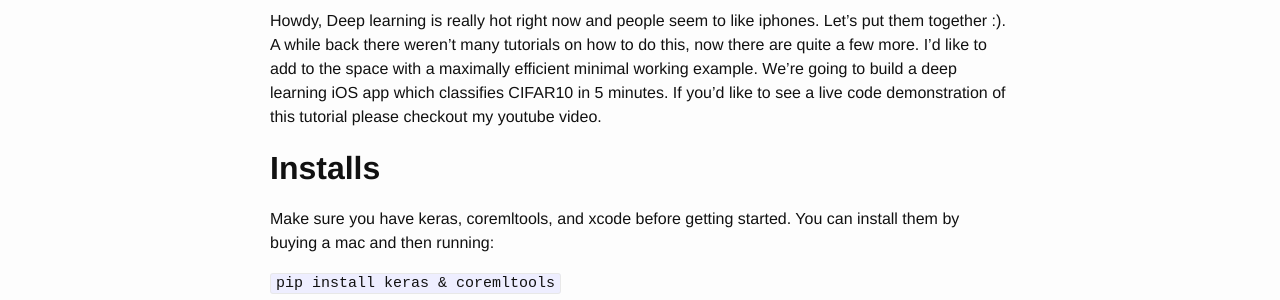
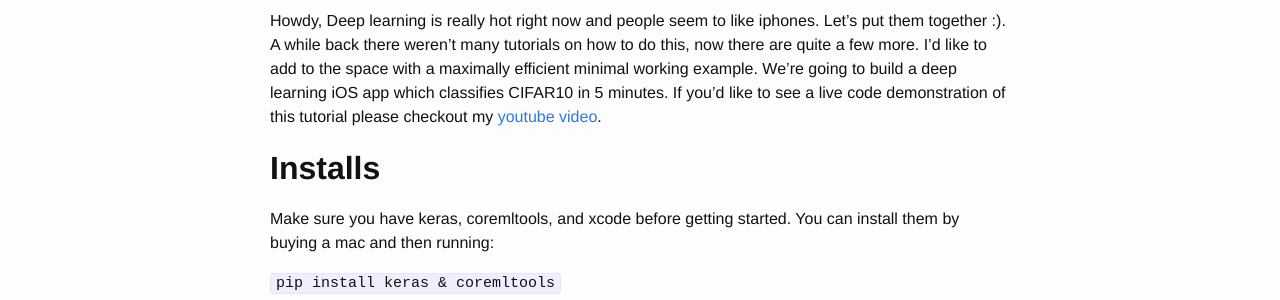
Before and after one commit to nbertagnolli/nbertagnolli.github.io, a Jekyll site: the page built from _posts/2018-01-28-5-minute-deep-learning-ios-app.md, in a window 1280 px wide and 900 px high. Shown: the part 296-596 px from the top of the window. Built offline with Jekyll 4.4.1, drawn with Linux system fonts in a browser that asks for light colours; part of the change alters nothing that is shown; some of the changed text lies outside the part shown.

```diff
--- a/_posts/2018-01-28-5-minute-deep-learning-ios-app.md
+++ b/_posts/2018-01-28-5-minute-deep-learning-ios-app.md
@@ -16,7 +16,7 @@ Let's put them together :).  A while back there weren't many tutorials on how
 to do this, now there are quite a few more.  I'd like to add to the space with
 a maximally efficient minimal working example.  We're going to build a deep learning
 iOS app which classifies CIFAR10 in 5 minutes.  If you'd like to see a live
-code demonstration of this tutorial please checkout my youtube video.
+code demonstration of this tutorial please checkout my <a href="https://www.youtube.com/watch?v=zd90QRTzcvI">youtube video</a>.
 
 ## **Installs**
 
@@ -133,7 +133,7 @@ func resizeImage(image: UIImage, targetSize: CGSize) -> UIImage {
     UIGraphicsBeginImageContextWithOptions(newSize, false, 1.0)
     image.draw(in: rect)
     let newImage = UIGraphicsGetImageFromCurrentImageContext()
-    UIGraphicsEndImageContext()
+    UIGraphihttps://youtu.be/zd90QRTzcvIcsEndImageContext()
 
     return newImage!
 }
```
